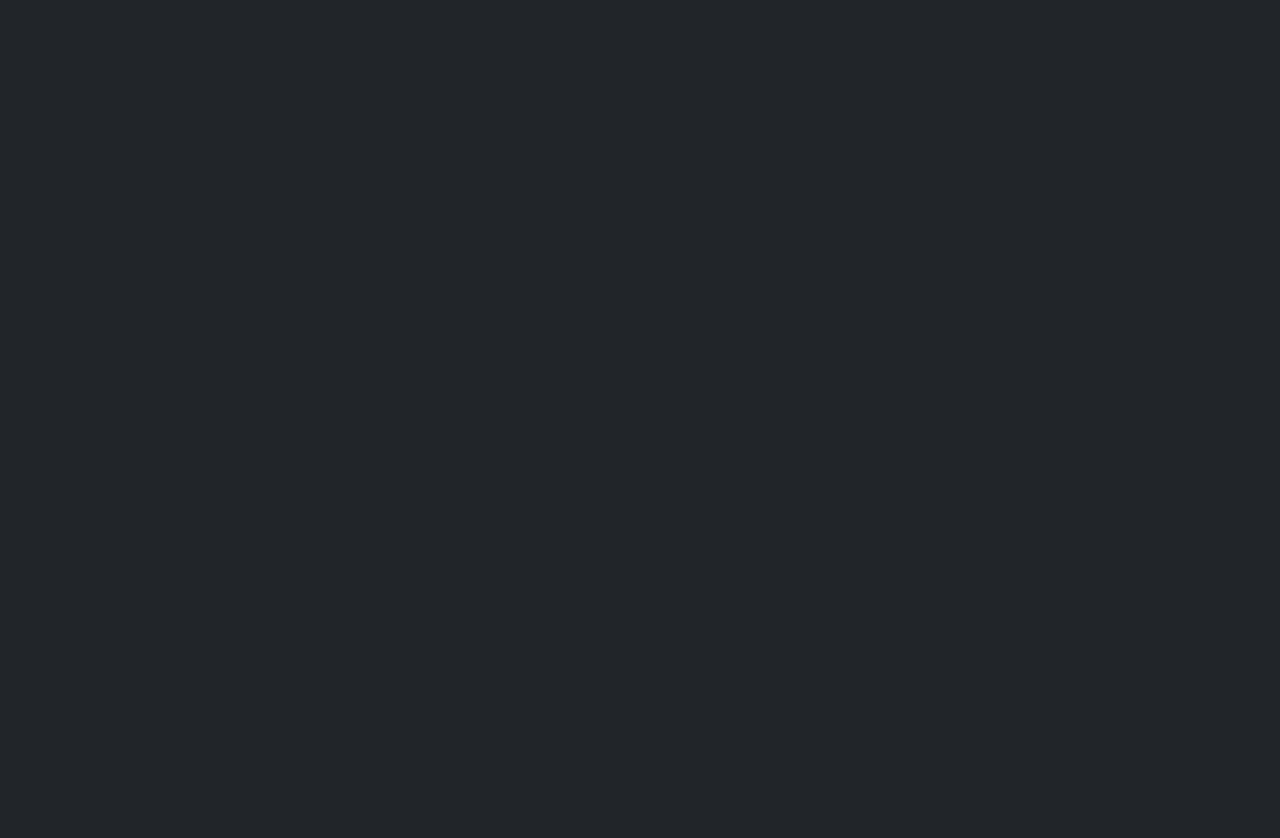
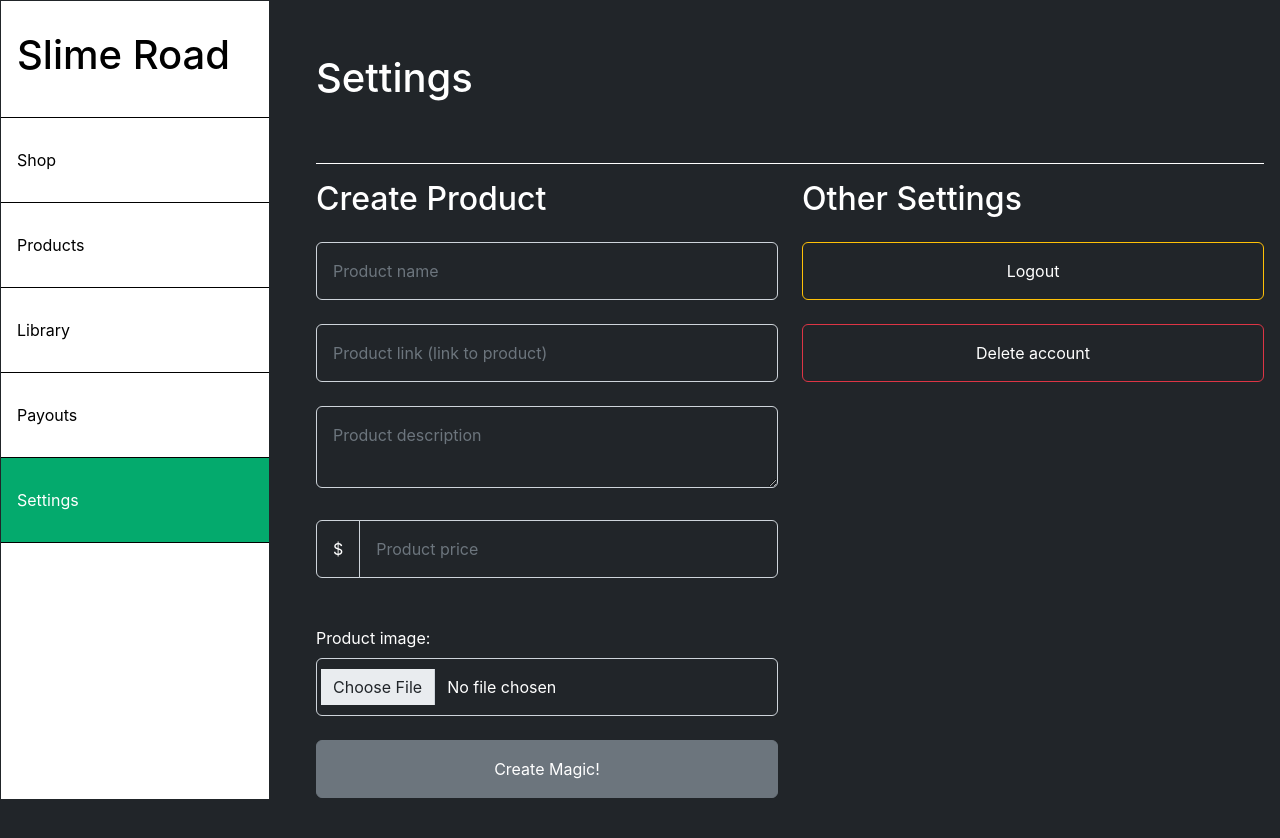
Before and after one commit to TolulopeJoel/Slime-Road-FE, a React (Create React App) app: page /settings in a window 1280 px wide. Before the commit this address had no page. Shown: the top 838 px of the page. Before the commit the page ends 800 px from the top, so only its background shows below. Built offline with nearby package versions, Linux system fonts and the light colour scheme.

Commit message:
Added settings page for users to create products.

```diff
--- a/src/App.js
+++ b/src/App.js
@@ -8,6 +8,7 @@ import Shop from './pages/Shop';
 import UserProducts from './pages/UserProducts';
 import Library from './pages/Library';
 import SignIn from './pages/Auth/SigIn';
+import Settings from './pages/Settings';
 
 function App() {
   return (
@@ -20,6 +21,7 @@ function App() {
       <Route path='payouts/' element={<Payout />} />
       <Route path='products/:productSlug/' element={<ProductDetail />} />
       <Route path='library/:productSlug/' element={<BoughtProductDetail />} />
+      <Route path='settings/' element={<Settings />} />
       </Routes>
     </BrowserRouter>
   );
--- a/src/components/Sidebar.js
+++ b/src/components/Sidebar.js
@@ -34,6 +34,12 @@ export default function Sidebar({ activeLink }) {
                 >
                     Payouts
                 </a>
+                <a
+                    href="/settings/"
+                    className={activeLink === "/settings/" ? "active" : ""}
+                >
+                    Settings
+                </a>
             </div>
         </>
     );
--- /dev/null
+++ b/src/pages/Settings.js
@@ -0,0 +1,146 @@
+import React, { useState } from "react";
+import Sidebar from "../components/Sidebar";
+import api from "../components/Api";
+import { useNavigate } from "react-router-dom";
+
+
+export default function Settings() {
+    const [product_name, setProductName] = useState();
+    const [product_description, setProductDescription] = useState();
+    const [product_price, setProductPrice] = useState();
+    const [product_link, setProductLink] = useState();
+    const [product_image, setProductImage] = useState();
+
+    const [fieldErrors, setfieldErrors] = useState({});
+    const [otherErrors, setotherErrors] = useState({});
+    const navigate = useNavigate();
+
+    const handleLogout = () => {
+        localStorage.removeItem("access_token");
+        navigate("/login");
+    };
+
+    const handleProductSubmit = async (event) => {
+        event.preventDefault();
+        try {
+            await api.post("/shop/", {
+                name: product_name,
+                description: product_description,
+                price: product_price,
+                link: product_link,
+                image: product_image,
+            })
+            navigate(`/products/`)
+        } catch (error) {
+            if (error.response.data.detail) {
+                setotherErrors([error.response.data.detail]);
+            } else if (error.response.data.message) {
+                setotherErrors([error.response.data.message]);
+            } else if (error.response.data.non_field_errors) {
+                setotherErrors(error.response.data.non_field_errors);
+            } else {
+                setfieldErrors(error.response.data);
+            }
+        }
+    };
+
+    return (
+        <>
+            <Sidebar activeLink='/settings/' />
+            <div className="content">
+                <div className="page-name">
+                    <h1>Settings</h1>
+                </div>
+                <div className="row row-cols-1 row-cols-md-2 row-cols-lg-2 row-cols-sm-1">
+                    <div className="col my-3">
+                        <h2>Create Product</h2>
+                        <div>
+                            {otherErrors && Object.values(otherErrors).map((errorMessage) => {
+                                return (
+                                    <div className="alert alert-danger w-100">{errorMessage}</div>
+                                )
+                            })}
+                            <form onSubmit={handleProductSubmit}>
+
+                                <div className="form-group">
+                                    {fieldErrors.name && (<div className="text-danger w-100">{fieldErrors.name}</div>)}
+                                    <input
+                                        type="text"
+                                        className="form-control bg-dark p-3 text-white my-4"
+                                        id="text"
+                                        name="text"
+                                        value={product_name}
+                                        placeholder='Product name'
+                                        onChange={(event) => setProductName(event.target.value)}
+                                    />
+                                </div>
+
+                                <div className="form-group">
+                                    {fieldErrors.link && (<div className="text-danger w-100">{fieldErrors.link}</div>)}
+                                    <input
+                                        type="url"
+                                        className="form-control bg-dark p-3 text-white my-4"
+                                        id="url"
+                                        name="url"
+                                        value={product_link}
+                                        placeholder='Product link (link to product)'
+                                        onChange={(event) => setProductLink(event.target.value)}
+                                    />
+                                </div>
+
+                                <div className="form-group">
+                                    {fieldErrors.description && (<div className="text-danger w-100">{fieldErrors.description}</div>)}
+                                    <textarea
+                                        className="form-control bg-dark p-3 text-white my-2"
+                                        value={product_description}
+                                        placeholder='Product description'
+                                        onChange={(event) => setProductDescription(event.target.value)}
+                                    />
+                                </div>
+
+                                <div className="form-group input-group">
+                                    {fieldErrors.price && (<div className="text-danger w-100">{fieldErrors.price}</div>)}
+                                    <span className="input-group-text p-3 my-4 bg-dark text-white" id="basic-addon1">$</span>
+                                    <input
+                                        type="number"
+                                        step="0.01"
+                                        className="form-control bg-dark p-3 text-white my-4"
+                                        id="price"
+                                        name="price"
+                                        value={product_price}
+                                        placeholder='Product price'
+                                        aria-describedby="basic-addon1"
+                                        onChange={(event) => setProductPrice(event.target.value)}
+                                    />
+                                </div>
+
+                                <div class="my-4">
+                                    <label for="formFile" class="form-label">Product image:</label>
+                                    <input
+                                        type="file"
+                                        id="formFile"
+                                        className="form-control bg-dark p-3 text-white"
+                                        onChange={(event) => setProductImage(event.target.value)}
+                                    />
+                                </div>
+
+                                <button type="submit" className="btn btn-secondary w-100 p-3">
+                                    Create Magic!
+                                </button>
+                            </form>
+                        </div>
+                    </div>
+                    <div className="col my-3">
+                        <h2>Other Settings</h2>
+                        <button className="border-warning btn btn-dark nav-link w-100 p-3 my-4" onClick={handleLogout}>
+                            Logout
+                        </button>
+                        <button className="border-danger btn btn-dark nav-link w-100 p-3 my-4" onClick={handleLogout}>
+                            Delete account
+                        </button>
+                    </div>
+                </div>
+            </div>
+        </>
+    )
+}
```
